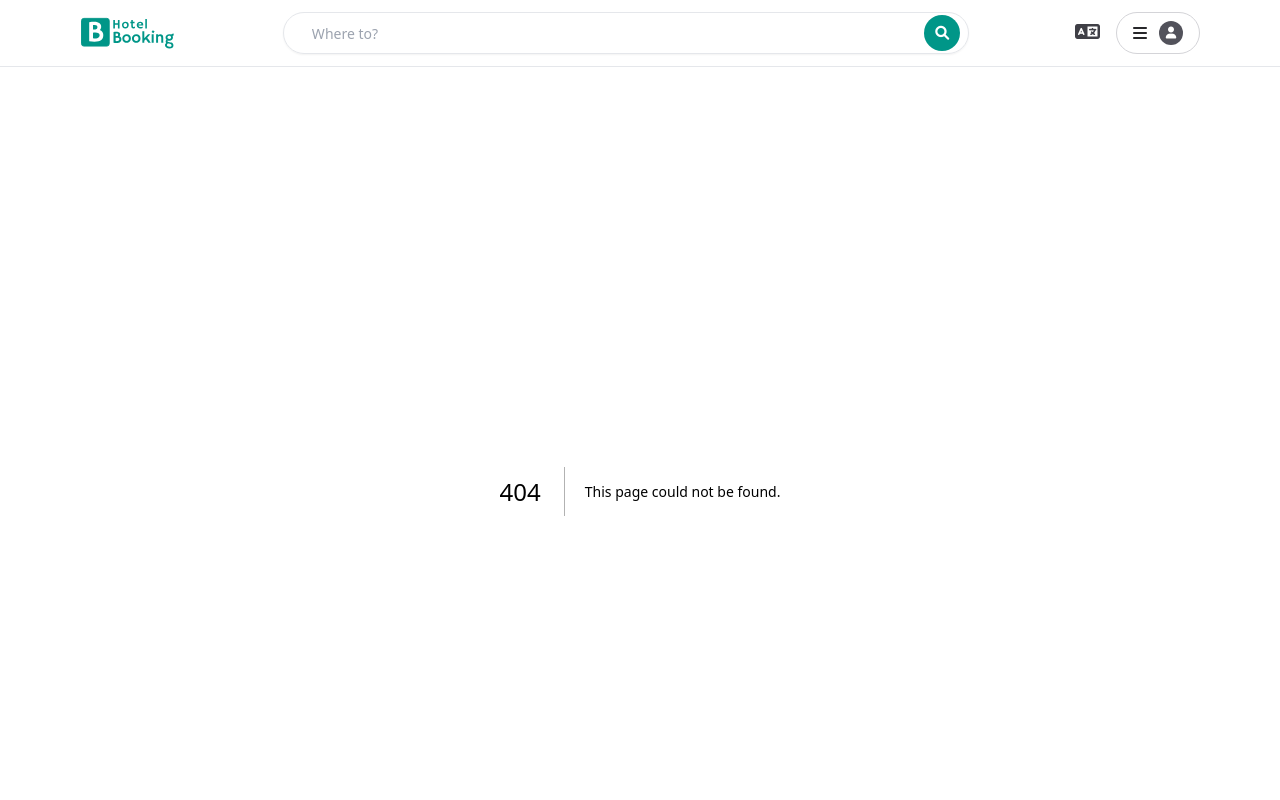
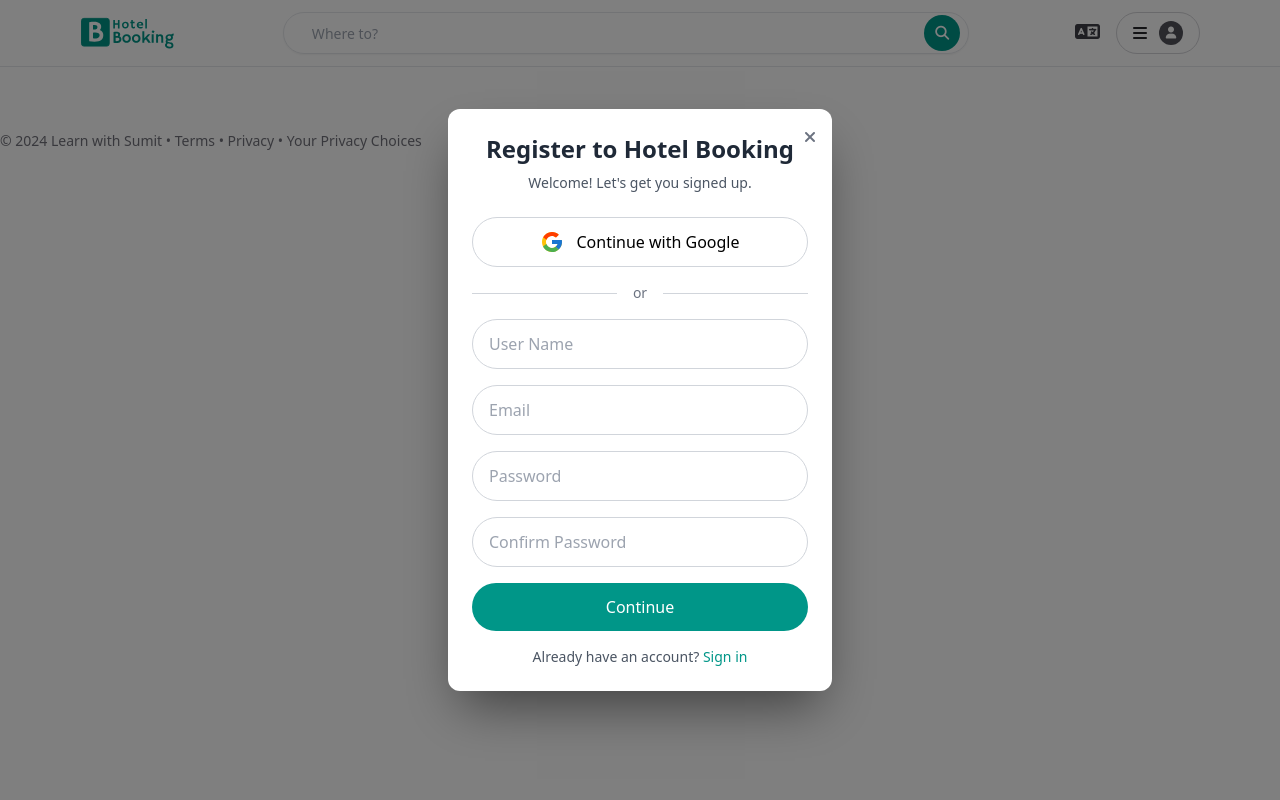
Before and after one commit to nasib15/final-assignment-lws, a Next.js app: page /register in a window 1280 px wide. Before the commit this address had no page. Shown: the top 800 px of the page. Built offline with nearby package versions, Linux system fonts and the light colour scheme.

Commit message:
Add: Login and Register Page

```diff
--- /dev/null
+++ b/app/(auth)/login/page.js
@@ -0,0 +1,51 @@
+import LoginForm from "@/app/components/auth/LoginForm";
+import { GoogleIcon } from "@/app/components/Icons/Icon";
+import Link from "next/link";
+
+const LoginPage = () => {
+  return (
+    <section className="bg-gray-50">
+      <div className="fixed inset-0 bg-black bg-opacity-50 z-50 flex items-center justify-center">
+        <div className="bg-white rounded-xl shadow-2xl w-96 p-6 relative shadow-black/50">
+          <button className="absolute top-4 right-4 text-gray-500 hover:text-gray-800">
+            <i className="fa-solid fa-xmark"></i>
+          </button>
+
+          <div className="text-center mb-6">
+            <h2 className="text-2xl font-bold text-gray-800">
+              Log in to Hotel Booking
+            </h2>
+            <p className="text-gray-600 text-sm mt-2">
+              Welcome back! Let&apos;s get you signed in.
+            </p>
+          </div>
+
+          <div className="space-y-4 mb-4">
+            <button className="w-full flex items-center justify-center border border-gray-300 rounded-full py-3 hover:bg-gray-50 transition">
+              <GoogleIcon />
+              Continue with Google
+            </button>
+
+            <div className="flex items-center my-4">
+              <div className="flex-grow border-t border-gray-300"></div>
+              <span className="mx-4 text-gray-500 text-sm">or</span>
+              <div className="flex-grow border-t border-gray-300"></div>
+            </div>
+
+            <LoginForm />
+          </div>
+
+          <div className="text-center text-sm text-gray-600">
+            <p>
+              Don&apos;t have an account?{" "}
+              <Link href="/register" className="text-primary hover:underline">
+                Sign up
+              </Link>
+            </p>
+          </div>
+        </div>
+      </div>
+    </section>
+  );
+};
+export default LoginPage;
--- /dev/null
+++ b/app/(auth)/register/page.js
@@ -0,0 +1,51 @@
+import RegistrationForm from "@/app/components/auth/RegistrationForm";
+import { GoogleIcon } from "@/app/components/Icons/Icon";
+import Link from "next/link";
+
+const RegisterPage = () => {
+  return (
+    <section className="bg-gray-50">
+      <div className="fixed inset-0 bg-black bg-opacity-50 z-50 flex items-center justify-center">
+        <div className="bg-white rounded-xl shadow-2xl w-96 p-6 relative shadow-black/50">
+          <button className="absolute top-4 right-4 text-gray-500 hover:text-gray-800">
+            <i className="fa-solid fa-xmark"></i>
+          </button>
+
+          <div className="text-center mb-6">
+            <h2 className="text-2xl font-bold text-gray-800">
+              Register to Hotel Booking
+            </h2>
+            <p className="text-gray-600 text-sm mt-2">
+              Welcome! Let&apos;s get you signed up.
+            </p>
+          </div>
+
+          <div className="space-y-4 mb-4">
+            <button className="w-full flex items-center justify-center border border-gray-300 rounded-full py-3 hover:bg-gray-50 transition">
+              <GoogleIcon />
+              Continue with Google
+            </button>
+
+            <div className="flex items-center my-4">
+              <div className="flex-grow border-t border-gray-300"></div>
+              <span className="mx-4 text-gray-500 text-sm">or</span>
+              <div className="flex-grow border-t border-gray-300"></div>
+            </div>
+
+            <RegistrationForm />
+          </div>
+
+          <div className="text-center text-sm text-gray-600">
+            <p>
+              Already have an account?{" "}
+              <Link href="/login" className="text-primary hover:underline">
+                Sign in
+              </Link>
+            </p>
+          </div>
+        </div>
+      </div>
+    </section>
+  );
+};
+export default RegisterPage;
--- a/app/components/Icons/Icon.jsx
+++ b/app/components/Icons/Icon.jsx
@@ -9,3 +9,32 @@
     </svg>
   );
 };
+
+export const GoogleIcon = () => {
+  return (
+    <svg
+      xmlns="http://www.w3.org/2000/svg"
+      width="24"
+      height="24"
+      viewBox="0 0 48 48"
+      className="mr-3"
+    >
+      <path
+        fill="#FFC107"
+        d="M43.611 20.083H42V20H24v8h11.303c-1.649 4.657-6.08 8-11.303 8-6.627 0-12-5.373-12-12s5.373-12 12-12c3.059 0 5.842 1.154 7.961 3.039l5.657-5.657C34.046 6.053 29.268 4 24 4 12.955 4 4 12.955 4 24s8.955 20 20 20 20-8.955 20-20c0-1.341-.138-2.65-.389-3.917z"
+      />
+      <path
+        fill="#FF3D00"
+        d="M6.306 14.691l6.571 4.819C14.655 15.108 18.961 12 24 12c3.059 0 5.842 1.154 7.961 3.039l5.657-5.657C34.046 6.053 29.268 4 24 4 16.318 4 9.656 8.337 6.306 14.691z"
+      />
+      <path
+        fill="#4CAF50"
+        d="M24 44c5.166 0 9.86-1.977 13.409-5.192l-6.19-5.238A11.91 11.91 0 0 1 24 36c-5.202 0-9.619-3.317-11.283-7.946l-6.522 5.025C9.505 39.556 16.227 44 24 44z"
+      />
+      <path
+        fill="#1976D2"
+        d="M43.611 20.083H42V20H24v8h11.303a12.04 12.04 0 0 1-4.087 5.571l.003-.002 6.19 5.238C36.971 39.205 44 34 44 24c0-1.341-.138-2.65-.389-3.917z"
+      />
+    </svg>
+  );
+};
--- /dev/null
+++ b/app/components/auth/LoginForm.jsx
@@ -0,0 +1,24 @@
+const LoginForm = () => {
+  return (
+    <form className="space-y-4">
+      <input
+        type="email"
+        placeholder="Email"
+        className="w-full border border-gray-300 rounded-full px-4 py-3 focus:outline-none focus:ring-2 focus:ring-primary"
+      />
+      <input
+        type="password"
+        placeholder="Password"
+        className="w-full border border-gray-300 rounded-full px-4 py-3 focus:outline-none focus:ring-2 focus:ring-primary"
+      />
+
+      <button
+        type="submit"
+        className="w-full bg-primary text-white rounded-full py-3 hover:bg-primary transition"
+      >
+        Continue
+      </button>
+    </form>
+  );
+};
+export default LoginForm;
--- /dev/null
+++ b/app/components/auth/RegistrationForm.jsx
@@ -0,0 +1,38 @@
+const RegistrationForm = () => {
+  return (
+    <form className="space-y-4">
+      <input
+        type="text"
+        placeholder="User Name"
+        name="username"
+        className="w-full border border-gray-300 rounded-full px-4 py-3 focus:outline-none focus:ring-2 focus:ring-primary"
+      />
+      <input
+        type="email"
+        placeholder="Email"
+        name="email"
+        className="w-full border border-gray-300 rounded-full px-4 py-3 focus:outline-none focus:ring-2 focus:ring-primary"
+      />
+      <input
+        type="password"
+        placeholder="Password"
+        name="password"
+        className="w-full border border-gray-300 rounded-full px-4 py-3 focus:outline-none focus:ring-2 focus:ring-primary"
+      />
+      <input
+        type="password"
+        placeholder="Confirm Password"
+        name="cpassword"
+        className="w-full border border-gray-300 rounded-full px-4 py-3 focus:outline-none focus:ring-2 focus:ring-primary"
+      />
+
+      <button
+        type="submit"
+        className="w-full bg-primary text-white rounded-full py-3 hover:bg-primary transition"
+      >
+        Continue
+      </button>
+    </form>
+  );
+};
+export default RegistrationForm;
--- a/app/layout.js
+++ b/app/layout.js
@@ -13,7 +13,10 @@
       <head>
         <link
           rel="stylesheet"
-          href="https://cdnjs.cloudflare.com/ajax/libs/font-awesome/6.0.0-beta3/css/all.min.css"
+          href="https://cdnjs.cloudflare.com/ajax/libs/font-awesome/6.7.2/css/all.min.css"
+          integrity="sha512-Evv84Mr4kqVGRNSgIGL/F/aIDqQb7xQ2vcrdIwxfjThSH8CSR7PBEakCr51Ck+w+/U6swU2Im1vVX0SVk9ABhg=="
+          crossOrigin="anonymous"
+          referrerPolicy="no-referrer"
         />
       </head>
       <body className={`bg-white text-black`}>
```
